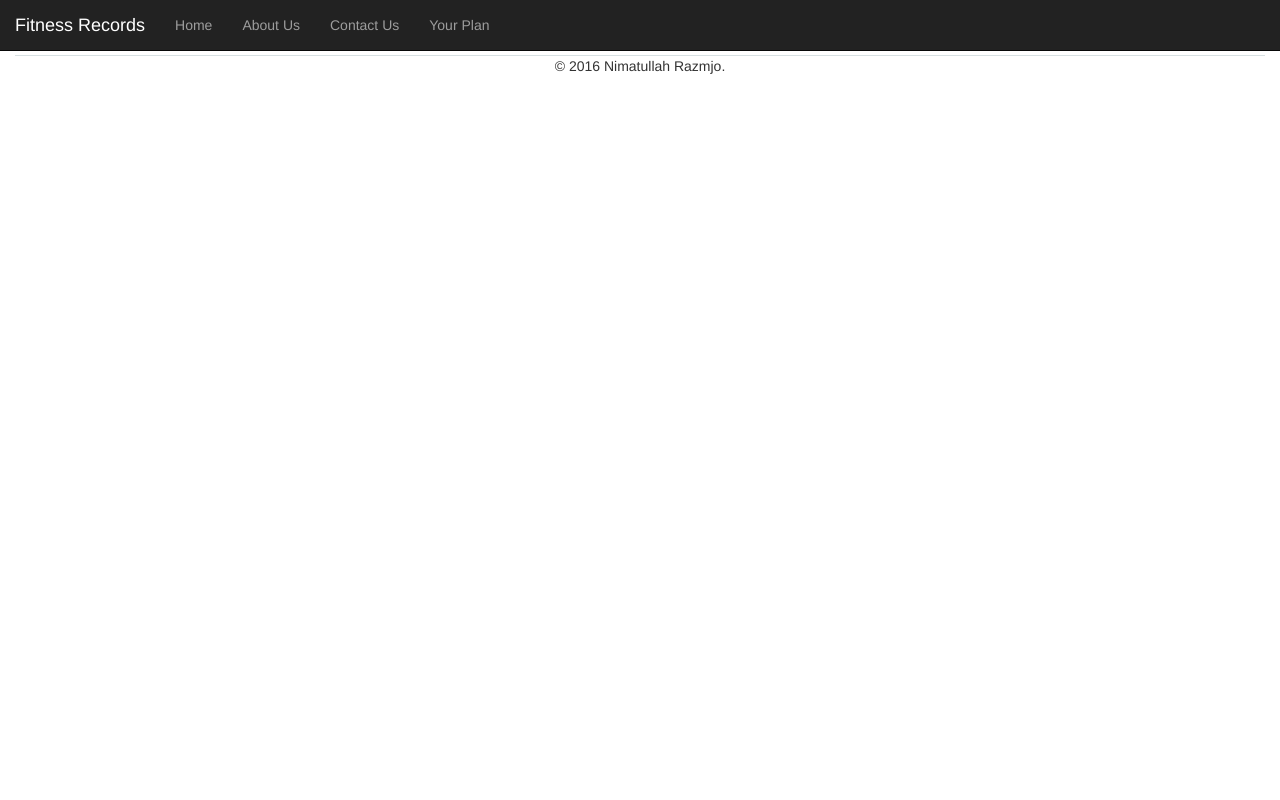
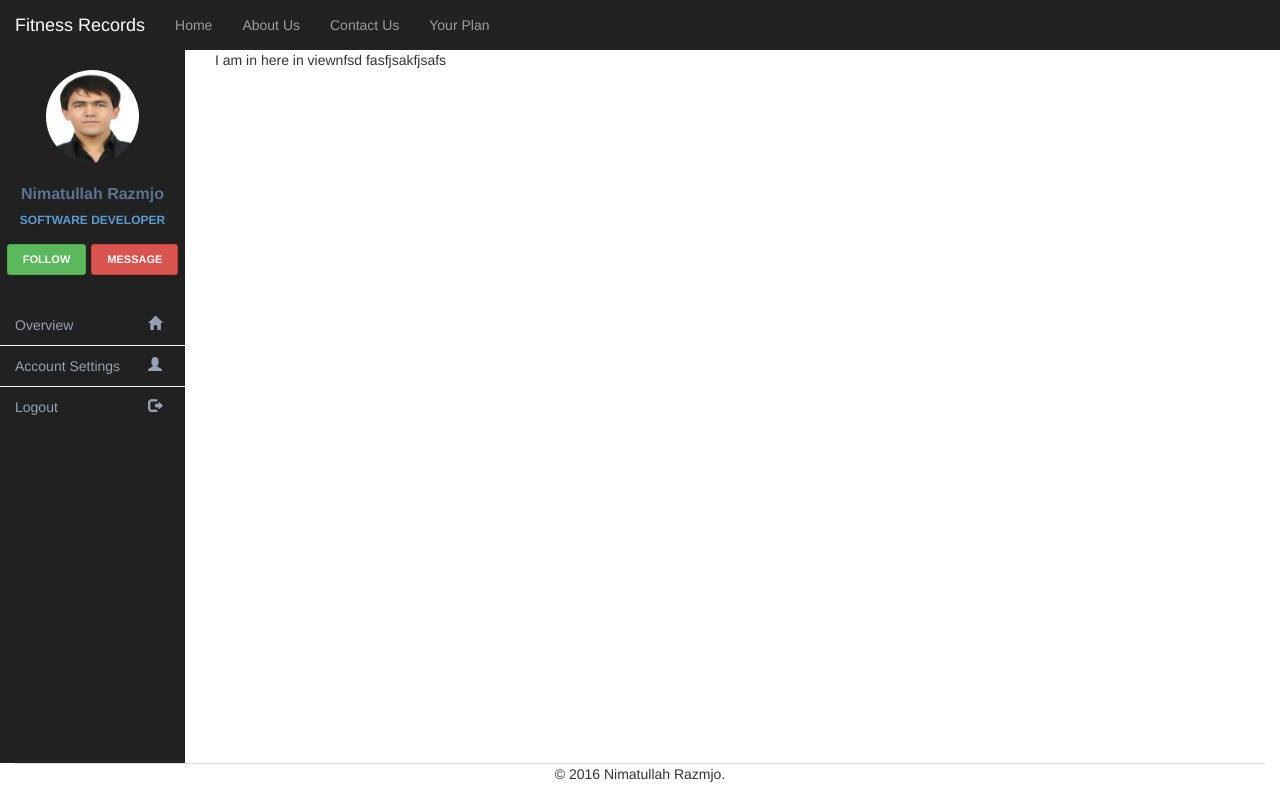
Before and after one commit to nimatrazmjo/fitness, a Node server app: page / in a window 1280 px wide. Run offline with Node 20, Linux system fonts and the light colour scheme.

Commit message:
Layout over

```diff
--- a/public/css/fitness.css
+++ b/public/css/fitness.css
@@ -1,6 +1,121 @@
 body {
-    padding-top: 55px;
+    padding-top: 50px;
+    height: 100%;
 }
-footer p {
+footer p{
     border-top: 1px solid #d7e0e2;
 }
+.header_right {
+    padding-top: 8px;
+    padding-right: 27px;
+}
+#left_side {
+    padding-left: 0 !important;
+    width: 200px;
+}
+/* Profile container */
+.profile {
+    margin: 20px 0;
+}
+.navbar-inverse {
+    border: none !important;
+}
+/* Profile sidebar */
+.profile-sidebar {
+    padding: 20px 0 10px 0;
+    background-color: #212121;
+    height: 95%;
+}
+
+.profile-userpic img {
+    float: none;
+    margin: 0 auto;
+    width: 50%;
+    -webkit-border-radius: 50% !important;
+    -moz-border-radius: 50% !important;
+    border-radius: 50% !important;
+}
+
+.profile-usertitle {
+    text-align: center;
+    margin-top: 20px;
+}
+
+.profile-usertitle-name {
+    color: #5a7391;
+    font-size: 16px;
+    font-weight: 600;
+    margin-bottom: 7px;
+}
+
+.profile-usertitle-job {
+    text-transform: uppercase;
+    color: #5b9bd1;
+    font-size: 12px;
+    font-weight: 600;
+    margin-bottom: 15px;
+}
+
+.profile-userbuttons {
+    text-align: center;
+    margin-top: 10px;
+}
+
+.profile-userbuttons .btn {
+    text-transform: uppercase;
+    font-size: 11px;
+    font-weight: 600;
+    padding: 6px 15px;
+    margin-right: 5px;
+}
+
+.profile-userbuttons .btn:last-child {
+    margin-right: 0px;
+}
+
+.profile-usermenu {
+    margin-top: 30px;
+}
+
+.profile-usermenu ul li {
+    border-bottom: 1px solid #f0f4f7;
+}
+
+.profile-usermenu ul li:last-child {
+    border-bottom: none;
+}
+
+.profile-usermenu ul li a {
+    color: #93a3b5;
+    font-size: 14px;
+    font-weight: 400;
+}
+
+.profile-usermenu ul li a i {
+    margin-right: 8px;
+    font-size: 14px;
+    float: right;
+}
+
+.profile-usermenu ul li a:hover {
+    background-color: #fafcfd;
+    color: #5b9bd1;
+}
+
+.profile-usermenu ul li.active {
+    border-bottom: none;
+}
+
+.profile-usermenu ul li.active a {
+    color: #5b9bd1;
+    background-color: #f6f9fb;
+    border-left: 2px solid #5b9bd1;
+    margin-left: -2px;
+}
+
+/* Profile Content */
+.profile-content {
+    padding: 20px;
+    background: #fff;
+    min-height: 460px;
+}
--- a/server/views/home.html
+++ b/server/views/home.html
@@ -1 +1,2 @@
-<html><head><title></title><link href="/bootstrap/dist/css/bootstrap.min.css" rel="stylesheet"/><link href="/css/fitness.css" rel="stylesheet"/></head><body><div class="container-fluid"><header class="navbar navbar-inverse navbar-fixed-top"><div class="navbar-header"><a href="/" class="navbar-brand">Fitness Records</a></div><div class="navbar-collapse collapse"><ul class="nav navbar-nav"><li><a href="/" class="active">Home</a></li><li><a href="/">About Us</a></li><li><a href="/">Contact Us</a></li><li><a href="/">Your Plan</a></li></ul></div></header><aside></aside><footer class="text-center"><p>&copy; 2016 Nimatullah Razmjo.</p></footer></div><script type="text/javascript" src="/jquery/dist/jquery.min.js"></script><script type="text/javascript" src="/bootstrap/dist/js/bootstrap.min.js"></script></body></html>
+<html><head><title></title><link href="/bootstrap/dist/css/bootstrap.min.css" rel="stylesheet"/><link href="/css/fitness.css" rel="stylesheet"/></head><body><header class="navbar navbar-inverse navbar-fixed-top"><div class="navbar-header"><a href="/" class="navbar-brand">Fitness Records</a></div><div class="navbar-collapse collapse"><ul class="nav navbar-nav"><li><a href="/" class="active">Home</a></li><li><a href="/">About Us</a></li><li><a href="/">Contact Us</a></li><li><a href="/">Your Plan</a></li></ul></div></header><aside id="left_side" class="col-sm-2"><div class="profile-sidebar"><div class="profile-userpic"><img src="images/profiles.jpg" class="img img-responsive"/></div><div class="profile-usertitle"><div class="profile-usertitle-name">Nimatullah Razmjo</div><div class="profile-usertitle-job">Software Developer</div></div><div class="profile-userbuttons"><button class="btn btn-success btn-sm">Follow</button><button class="btn btn-danger btn-sm">Message</button></div><div class="profile-usermenu"><ul class="nav"><li><a href="#home">Overview<i class="glyphicon glyphicon-home"></i></a></li><li><a href="#home">Account Settings<i class="glyphicon glyphicon-user"></i></a></li><li><a href="#home">Logout<i class="glyphicon glyphicon-log-out"></i></a></li></ul></div></div></aside><section id="content" class="col-sm-10"><p> I am in here in viewnfsd
+fasfjsakfjsafs</p></section><footer class="text-center col-xs-12"><p>&copy; 2016 Nimatullah Razmjo.</p></footer><script></script><script type="text/javascript" src="/jquery/dist/jquery.min.js"></script><script type="text/javascript" src="/bootstrap/dist/js/bootstrap.min.js"></script></body></html>
--- a/server/views/layout.jade
+++ b/server/views/layout.jade
@@ -4,8 +4,7 @@ html
         link(href="/bootstrap/dist/css/bootstrap.min.css", rel="stylesheet")
         link(href="/css/fitness.css", rel="stylesheet")
     body
-        .container-fluid
-            header.navbar.navbar-inverse.navbar-fixed-top
+        header.navbar.navbar-inverse.navbar-fixed-top
                 .navbar-header
                     a.navbar-brand(href="/") Fitness Records
                 .navbar-collapse.collapse
@@ -18,8 +17,35 @@ html
                             a(href="/") Contact Us
                         li
                             a(href="/") Your Plan
-            aside
+            aside.col-sm-2#left_side
+                .profile-sidebar
+                    .profile-userpic
+                        img(src="images/profiles.jpg",class="img img-responsive")
 
-            footer.text-center
+                    .profile-usertitle
+                        .profile-usertitle-name Nimatullah Razmjo
+                        .profile-usertitle-job Software Developer
+                    .profile-userbuttons
+                        button.btn.btn-success.btn-sm Follow
+                        button.btn.btn-danger.btn-sm Message
+                    .profile-usermenu
+                        ul.nav
+                            li
+                                a(href="#home") Overview
+                                    i(class="glyphicon glyphicon-home")
+                            li
+                                a(href="#home") Account Settings
+                                    i(class="glyphicon glyphicon-user")
+                            li
+                                a(href="#home") Logout
+                                    i(class="glyphicon glyphicon-log-out")
+
+        section.col-sm-10#content
+                p  I am in here in viewnfsd
+                    | fasfjsakfjsafs
+
+            footer.text-center.col-xs-12
                 p &copy; 2016 Nimatullah Razmjo.
+            script
+
         include script
```
Also changed, not shown: public/images/profiles.JPG (added), public/images/profiles.png (added), 2 other files.
